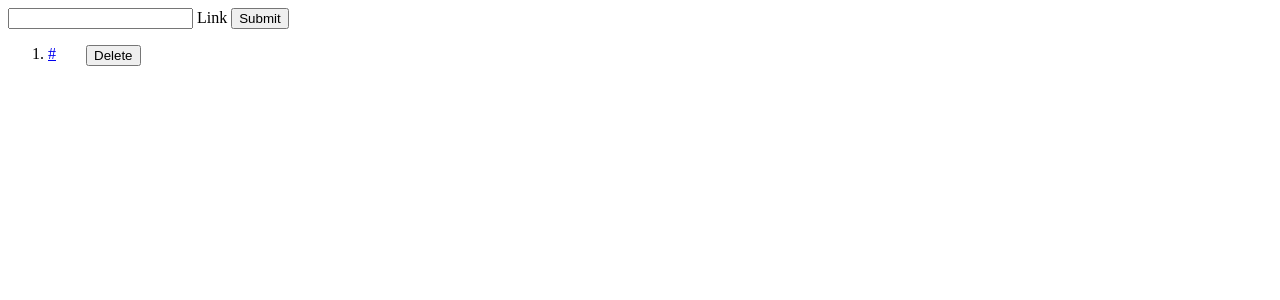
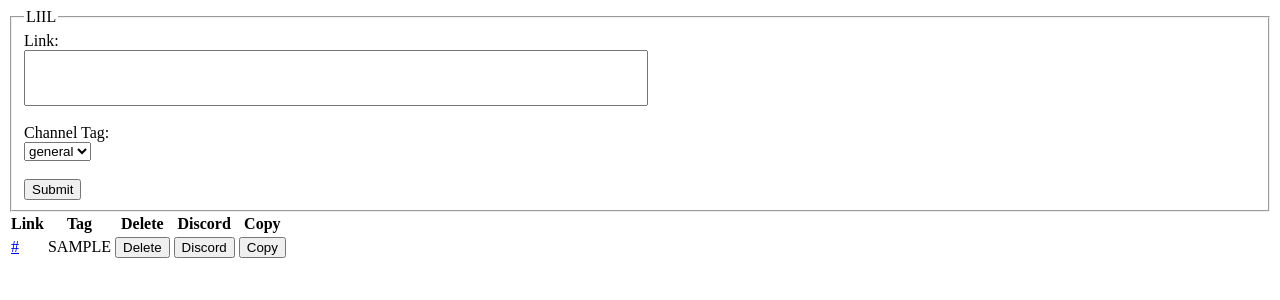
Before and after one commit to Maheshkumar-novice/LIIL, a Flask app: page / in a window 1280 px wide. Shown: the top 300 px of the page. Run offline with Flask 3, Linux system fonts and the light colour scheme; tables that the repository leaves empty hold one stand-in row (values such as "Sample post").

Commit message:
Add discord support

```diff
--- a/templates/home.html
+++ b/templates/home.html
@@ -7,16 +7,61 @@
 </head>
 <body>
     <form action="/" method="POST">
-        <input type="text" name="link" id="link">
-        <label for="link">Link</label>
-        <button type="submit">Submit</button>
+        <fieldset>
+            <legend>LIIL</legend>
+            <div>
+                <label for="link">Link:</label>
+                <br>
+                <input type="text" name="link" id="link" required style="width: 50%; height: 50px;">
+            </div>
+            <br>
+            <div>
+                <label for="tag">Channel Tag:</label>
+                <br>
+                <select name="tag" id="tag" required>
+                    {% for tag in tags %}
+                        <option value="{{tag}}">{{tag}}</option>
+                    {% endfor %}
+                </select>
+            </div>
+            <br>
+            <div>
+                <button type="submit">Submit</button>
+            </div>
+        </fieldset>
     </form>
+
+    <table>
+        <tr>
+            <th>Link</th>
+            <th>Tag</th>
+            <th>Delete</th>
+            <th>Discord</th>
+            <th>Copy</th>
+        </tr>
+        {% for link in links %}
+            <tr id="{{link.id}}">
+                <td><a href="{{link.link}}">{{link.link}}</a></td>
+                <td>{{link.tag.upper()}}</td>
+                <td>
+                    <button type="button" class="delete">Delete</button>
+                </td>
+                <td>
+                    <button type="button" class="discord">Discord</button>
+                </td>
+                <td>
+                    <button type="button" class="copy">Copy</button>
+                </td>
+            </tr>
+        {% endfor %}
+    </table>
 
     <ol>
     {% for link in links %}
-        <div class="link" style="display: flex;">
-            <li id="{{link.id}}"><a href="{{link.link}}">{{link.link}}</a></li>
+        <div class="link" style="display: flex; align-items: center; justify-content: left;">
+            <li id="{{link.id}}"><a href="{{link.link}}">{{link.link}}</a> [{{link.tag.upper()}}]</li>
             <button type="button" style="margin-left: 30px;" class="delete">Delete</button>
+            <button type="button" style="margin-left: 30px;" class="discord">Post to Discord</button>
         </div>
     {% endfor %}
     </ol>
@@ -24,9 +69,21 @@
     <script>
         document.querySelectorAll('button.delete').forEach((button) => {
             button.addEventListener('click', (e) => {
-                window.location = `/delete/${e.target.parentElement.children[0].id}`
+                window.location = `/delete/${e.target.closest('tr').id}`
             })
-        })
+        });
+
+        document.querySelectorAll('button.discord').forEach((button) => {
+            button.addEventListener('click', (e) => {
+                window.location = `/discord/${e.target.closest('tr').id}`
+            })
+        });
+
+        document.querySelectorAll('button.copy').forEach((button) => {
+            button.addEventListener('click', (e) => {
+                navigator.clipboard.writeText(e.target.closest('tr').children[0].children[0].href)
+            });
+        });
     </script>
 </body>
 </html>
--- a/wsgi.py
+++ b/wsgi.py
@@ -1,8 +1,22 @@
+import os
+import traceback
+
+import requests
+from bs4 import BeautifulSoup
+from dotenv import load_dotenv
 from flask import Flask, Response, redirect, render_template, request, url_for
 from sqlalchemy import String, create_engine, select
 from sqlalchemy.orm import DeclarativeBase, Mapped, Session, mapped_column
 
+load_dotenv()
 engine = create_engine("sqlite:///main.db", echo=True)
+
+
+CHANNEL_IDS = {
+    "general": os.environ.get("GENERAL_CID"),
+    "linux": os.environ.get("LINUX_CID"),
+    "python": os.environ.get("PYTHON_CID"),
+}
 
 
 class Base(DeclarativeBase):
@@ -14,6 +28,7 @@ class LaterLink(Base):
 
     id: Mapped[int] = mapped_column(primary_key=True)
     link: Mapped[str] = mapped_column(String(500))
+    tag: Mapped[str] = mapped_column(String(100))
 
 
 app = Flask(__name__)
@@ -22,14 +37,19 @@ app = Flask(__name__)
 @app.route("/", methods=["GET"])
 def home() -> str:
     with Session(engine) as session:
-        return render_template("home.html", links=session.scalars(select(LaterLink)))
+        return render_template(
+            "home.html",
+            links=session.scalars(select(LaterLink)),
+            tags=CHANNEL_IDS.keys(),
+        )
 
 
 @app.route("/", methods=["POST"])
 def create() -> Response:
     link = request.form["link"]
+    tag = request.form["tag"]
     with Session(engine) as session:
-        session.add(LaterLink(link=link))
+        session.add(LaterLink(link=link, tag=tag))
         session.commit()
 
     return redirect(url_for("home"))
@@ -45,5 +65,55 @@ def delete(id: int) -> Response:
     return redirect(url_for("home"))
 
 
+@app.route("/discord/<int:id>", methods=["GET"])
+def discord(id: int) -> Response:
+    with Session(engine) as session:
+        link = session.get(LaterLink, id)
+
+        r = requests.get(url=link.link, timeout=10)
+
+        soup = BeautifulSoup(r.text, "html.parser")
+
+        og = {}
+
+        for i in soup.find_all("meta"):
+            if i.get("property") == "og:title":
+                og["title"] = i["content"]
+            elif i.get("property") == "og:description":
+                og["description"] = i["content"]
+            elif i.get("property") == "og:url":
+                og["url"] = i["content"]
+            elif i.get("property") == "og:type":
+                og["type"] = i["content"]
+            elif i.get("property") == "og:image":
+                og["thumbnail"] = {"url": i["content"], "width": 1200, "height": 600}
+
+        channel_id = CHANNEL_IDS.get(link.tag)
+        token = os.environ.get("DISCORD_TOKEN")
+
+        if not channel_id or not token:
+            return redirect(url_for("home"))
+
+        headers = {
+            "Authorization": f"Bot {token}",
+            "User-Agent": "DiscordBot",
+        }
+
+        data = {"content": link.link}
+
+        try:
+            requests.post(
+                f"https://discord.com/api/v9/channels/{channel_id}/messages",
+                headers=headers,
+                json=data,
+                timeout=10,
+            )
+        except Exception as e:  # noqa: BLE001
+            print(e, traceback.format_exc())  # noqa: T201
+
+    return redirect(url_for("home"))
+
+
 if __name__ == "__main__":
+    Base.metadata.drop_all(bind=engine)
     Base.metadata.create_all(bind=engine)
```
Also changed, not shown: requirements.txt (+15 -0 lines).
